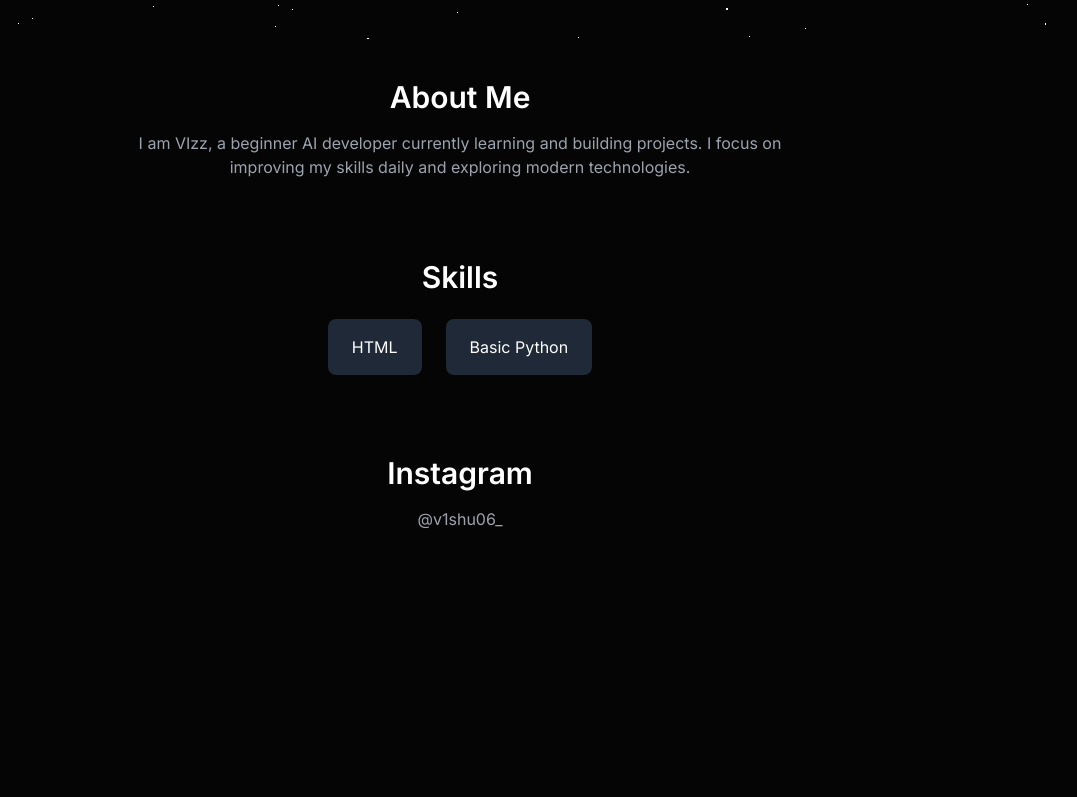
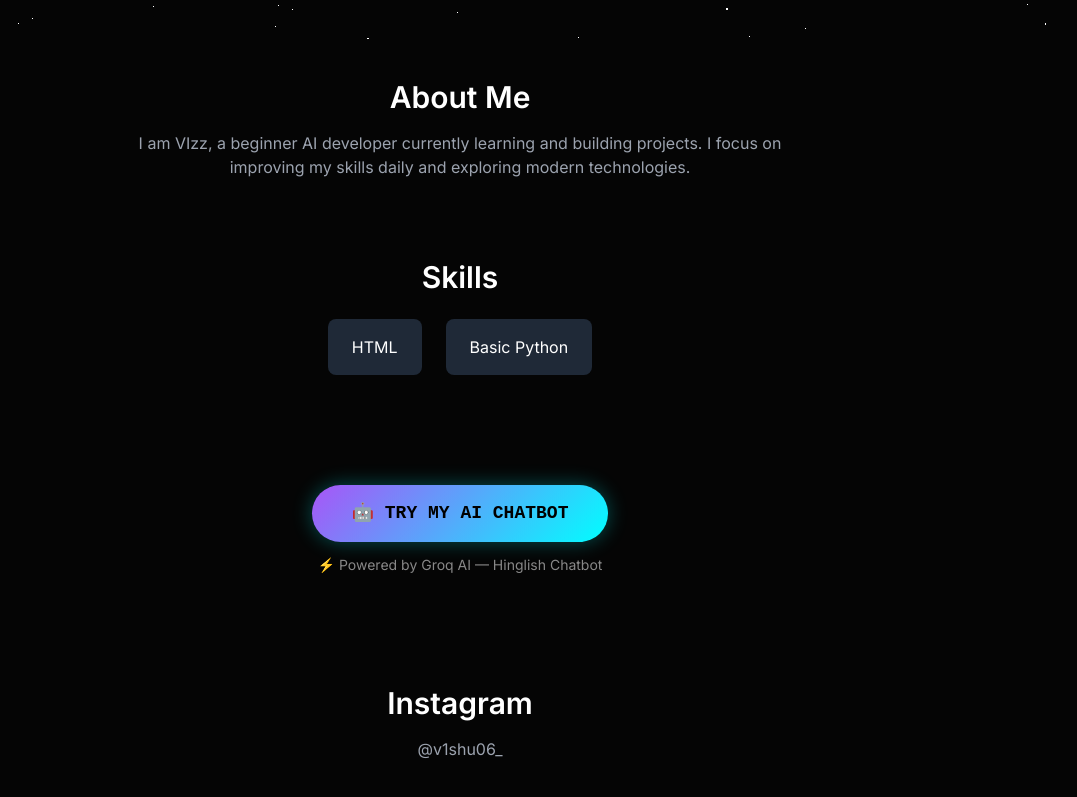
Before and after one commit to tuntunmausi717/vizz.github.io, a plain HTML site: page index.html in a window 1280 px wide. Shown: the part 761-1558 px from the top of the page, without its empty margins (180-1257 px from the left). Before the commit the page ends 1332 px from the top, so only its background shows below. Drawn offline with nearby package versions, Linux system fonts and the light colour scheme.

Commit message:
Update index.html

```diff
--- a/index.html
+++ b/index.html
@@ -87,7 +87,30 @@ I focus on improving my skills daily and exploring modern technologies.
 
 </div>
 </section>
-
+<!-- 🤖 AI Chatbot Button Section -->
+<div style="text-align: center; margin: 50px 0; padding: 20px;">
+    <a href="/chatbot/" style="
+        display: inline-block;
+        padding: 15px 40px;
+        background: linear-gradient(135deg, #a855f7, #00ffff);
+        color: #000;
+        text-decoration: none;
+        border-radius: 50px;
+        font-family: 'Courier New', monospace;
+        font-size: 18px;
+        font-weight: bold;
+        box-shadow: 0 0 20px rgba(0, 255, 255, 0.3);
+        transition: all 0.3s ease;
+    "
+    onmouseover="this.style.boxShadow='0 0 30px rgba(168, 85, 247, 0.6)'; this.style.transform='scale(1.05)'"
+    onmouseout="this.style.boxShadow='0 0 20px rgba(0, 255, 255, 0.3)'; this.style.transform='scale(1)'"
+    >
+        🤖 TRY MY AI CHATBOT
+    </a>
+    <p style="color: #888; margin-top: 12px; font-size: 14px;">
+        ⚡ Powered by Groq AI — Hinglish Chatbot
+    </p>
+</div>
 <!-- CONTACT -->
 <section class="p-10 text-center">
 <h2 class="text-3xl font-bold mb-4">Instagram</h2>
```
